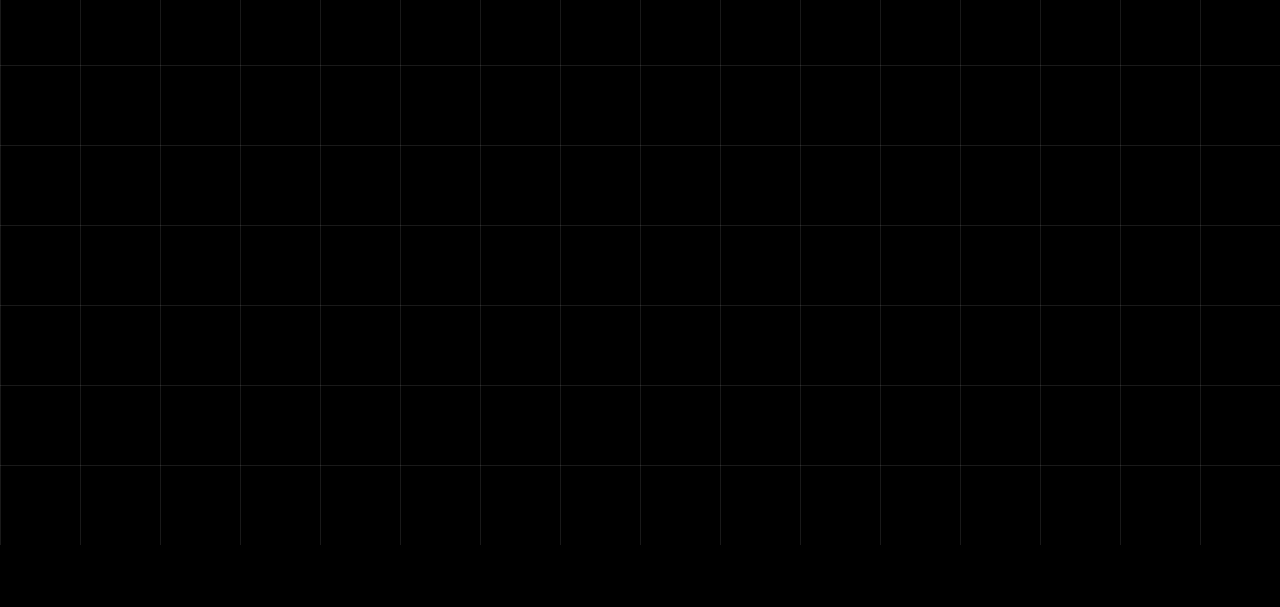
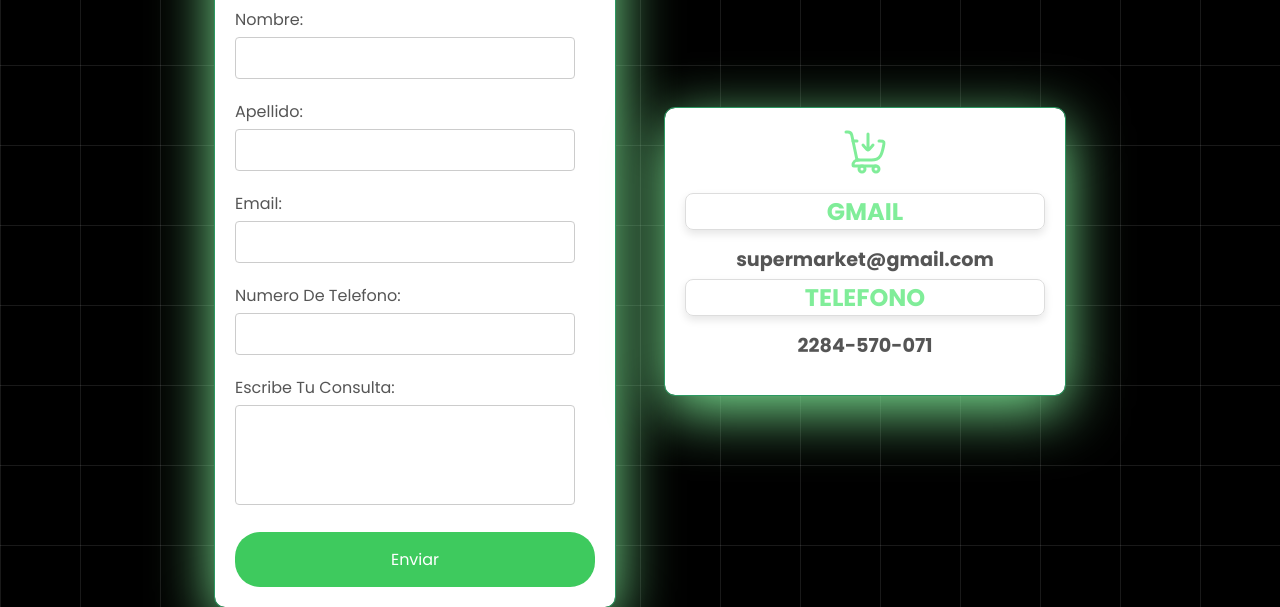
Before and after one commit to genaaah/TrabajoFacultad, a plain HTML site: page contact.html in a window 1280 px wide. Shown: the part 255-862 px from the top of the page. Before the commit the page ends 800 px from the top, so only its background shows below. Drawn offline with Linux system fonts and the light colour scheme.

Commit message:
nuevos cambios

```diff
--- a/contact.html
+++ b/contact.html
@@ -18,12 +18,90 @@
         <a href="contact.html">Contact</a>
       </nav>
     </header>
-    <section>
-        <div>
+    <div class="containerForm">
+      <div class="formulario">
+        <form action="" class="form">
+          <h1>contactanos</h1>
+          <label for="nombre">Nombre:</label>
+          <input type="text" id="nombre" />
+          <label for="apellido">Apellido:</label>
+          <input type="text" id="apellido" />
+          <label for="email">Email:</label>
+          <input type="text" id="email" />
+          <label for="numero">Numero De Telefono:</label>
+          <input type="number" id="numero" />
+          <label for="mensaje">Escribe Tu Consulta:</label>
+          <textarea type="text" id="mensaje"> </textarea>
 
-        </div>
-    </section>
+          <button id="enviar">Enviar</button>
+        </form>
+      </div>
+      <div class="contactInfo">
+        <svg
+          class="cartIcon"
+          xmlns="http://www.w3.org/2000/svg"
+          viewBox="0 0 24 24"
+          width="48"
+          height="48"
+          color="#80ed99"
+          fill="none"
+        >
+          <path
+            d="M8 16H15.2632C19.7508 16 20.4333 13.1808 21.261 9.06908C21.4998 7.88311 21.6192 7.29013 21.3321 6.89507C21.045 6.5 20.4947 6.5 19.3941 6.5H19M6 6.5H8"
+            stroke="currentColor"
+            stroke-width="1.5"
+            stroke-linecap="round"
+          />
+          <path
+            d="M11 8.5C11.4915 9.0057 12.7998 11 13.5 11M16 8.5C15.5085 9.0057 14.2002 11 13.5 11M13.5 11V3"
+            stroke="currentColor"
+            stroke-width="1.5"
+            stroke-linecap="round"
+            stroke-linejoin="round"
+          />
+          <path
+            d="M8 16L5.37873 3.51493C5.15615 2.62459 4.35618 2 3.43845 2H2.5"
+            stroke="currentColor"
+            stroke-width="1.5"
+            stroke-linecap="round"
+          />
+          <path
+            d="M8.88 16H8.46857C7.10522 16 6 17.1513 6 18.5714C6 18.8081 6.1842 19 6.41143 19H17.5"
+            stroke="currentColor"
+            stroke-width="1.5"
+            stroke-linecap="round"
+            stroke-linejoin="round"
+          />
+          <circle
+            cx="10.5"
+            cy="20.5"
+            r="1.5"
+            stroke="currentColor"
+            stroke-width="1.5"
+          />
+          <circle
+            cx="17.5"
+            cy="20.5"
+            r="1.5"
+            stroke="currentColor"
+            stroke-width="1.5"
+          />
+        </svg>
+        <h1>GMAIL</h1>
+        <h2>supermarket@gmail.com</h2>
+        <h1>TELEFONO</h1>
+        <h2>2284-570-071</h2>
+        <p class="warnings" id="warnings"></p>
+      </div>
+    </div>
 
     <script src="script.js"></script>
+    <script src="contact.js"></script>
+    <script
+      src="https://cdnjs.cloudflare.com/ajax/libs/FileSaver.js/2.0.5/FileSaver.min.js"
+      integrity="sha512-Qlv6VSKh1gDKGoJbnyA5RMXYcvnpIqhO++MhIM2fStMcGT9i2T//tSwYFlcyoRRDcDZ+TYHpH8azBBCyhpSeqw=="
+      crossorigin="anonymous"
+      referrerpolicy="no-referrer"
+    ></script>
   </body>
 </html>
--- /dev/null
+++ b/contact.js
@@ -0,0 +1,54 @@
+let nombre = document.getElementById("nombre");
+let apellido = document.getElementById("apellido");
+let email = document.getElementById("email");
+let number = document.getElementById("numero");
+let mensaje = document.getElementById("mensaje");
+let btn = document.getElementById("enviar");
+let parrafo = document.getElementById("warnings");
+let informacion = [];
+
+btn.addEventListener("click", (e) => {
+  e.preventDefault();
+
+  let warnings = "";
+  let entrada = false;
+  let regexEmail = /^\w+([\.-]?\w+)*@\w+([\.-]?\w+)*(\.\w{2,3})+$/;
+  parrafo.innerHTML = "";
+
+  if (nombre.value.length < 6) {
+    warnings += `El nombre es menor a 6 caracteres <br> <hr>`;
+    entrada = true;
+  }
+  if (apellido.value.length < 6) {
+    warnings += `El apellido es menor a 6 caracteres <br> <hr>`;
+    entrada = true;
+  }
+  if (!regexEmail.test(email.value)) {
+    warnings += `El mail no es valido <br>`;
+    entrada = true;
+  }
+  if (number.value.length < 10) {
+    warnings += `El numero de telefono es incorrecto <br> <hr>`;
+    entrada = true;
+  }
+  if (mensaje.value.length < 3) {
+    warnings += `Debe ingresar un mensaje <br>`;
+    entrada = true;
+  }
+  if (entrada) {
+    parrafo.innerHTML = warnings;
+  } else {
+    informacion[0] = nombre.value;
+    informacion[1] = apellido.value;
+    informacion[2] = email.value;
+    informacion[3] = number.value;
+    informacion[4] = mensaje.value;
+    console.log(informacion);
+
+    let descarga = new Blob([informacion], {
+      type: "text/plain;charset=utf-8",
+    });
+
+    saveAs(descarga, "InformacionContacto.txt");
+  }
+});
--- a/style.css
+++ b/style.css
@@ -286,6 +286,120 @@ header.scrolled {
   }
 }
 
+/* FORMULARIO */
+
+.containerForm {
+  display: flex;
+  justify-content: center;
+  align-items: center;
+  margin-top: 150px;
+  gap: 50px;
+}
+
+.formulario,
+.contactInfo {
+  background-color: #fff;
+  padding: 20px;
+  border-radius: 8px;
+  box-shadow: 0 0 10px rgba(0, 0, 0, 0.1);
+  max-width: 400px;
+  width: 100%;
+  box-shadow: 0px 15px 60px #80ed99;
+  outline: 1px solid #2b9962;
+  border-radius: 10px;
+}
+
+.form h1 {
+  text-align: center;
+  margin-bottom: 20px;
+  font-size: 3em;
+  color: #80ed99;
+}
+
+.form label {
+  display: block;
+  margin-bottom: 5px;
+  color: #555;
+}
+
+.form input[type="text"],
+.form input[type="number"],
+.form textarea {
+  width: calc(100% - 20px);
+  padding: 10px;
+  margin-bottom: 20px;
+  border: 1px solid #ccc;
+  border-radius: 4px;
+  box-sizing: border-box;
+}
+
+.form input[type="number"]::-webkit-inner-spin-button,
+input[type="number"]::-webkit-outer-spin-button {
+  -webkit-appearance: none;
+  margin: 0;
+}
+
+.form textarea {
+  height: 100px;
+  resize: none;
+}
+
+.form button {
+  width: 100%;
+  padding: 15px;
+  background-color: #3eca5e;
+  border: none;
+  border-radius: 25px;
+  color: #fff;
+  font-size: 16px;
+  cursor: pointer;
+  transition: background-color 0.3s;
+}
+
+.form button:hover {
+  background-color: #80ed99;
+}
+
+.warnings {
+  width: 200px;
+  text-align: center;
+  margin: auto;
+  color: red;
+  padding-top: 10px;
+}
+
+.contactInfo {
+  text-align: center;
+}
+
+.contactInfo .cartIcon {
+  margin-bottom: 10px;
+}
+
+.contactInfo h1 {
+  text-align: center;
+  color: #80ed99;
+  margin: 0;
+  border: 1px solid #ddd;
+  border-radius: 8px;
+  box-shadow: 0 4px 8px rgba(0, 0, 0, 0.1);
+}
+.contactInfo h2 {
+  text-align: center;
+  color: #555;
+  margin: 0;
+  padding: 5px;
+}
+
+.contactInfo h1 {
+  font-size: 1.5em;
+  margin-bottom: 10px;
+}
+
+.contactInfo h2 {
+  font-size: 1.2em;
+}
+
 /* ANIMACIONES */
 
 @keyframes move {
```
